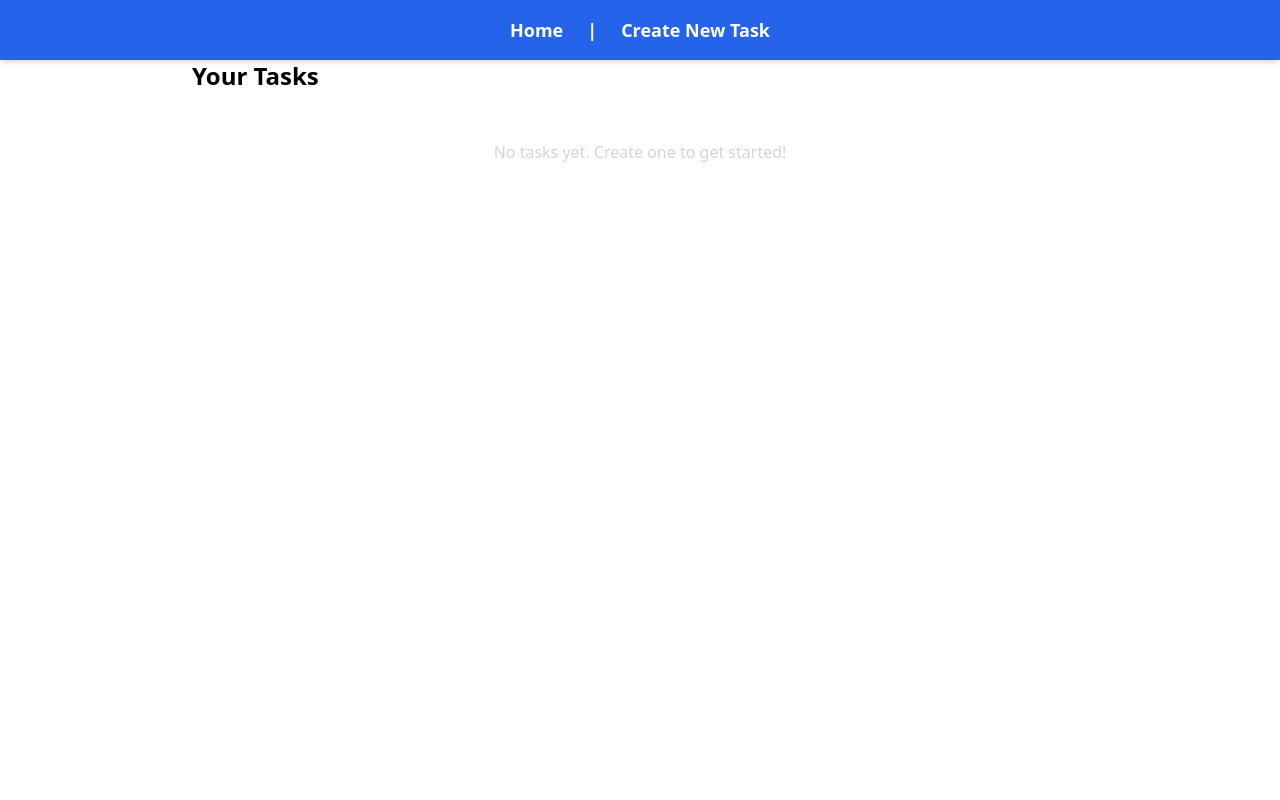
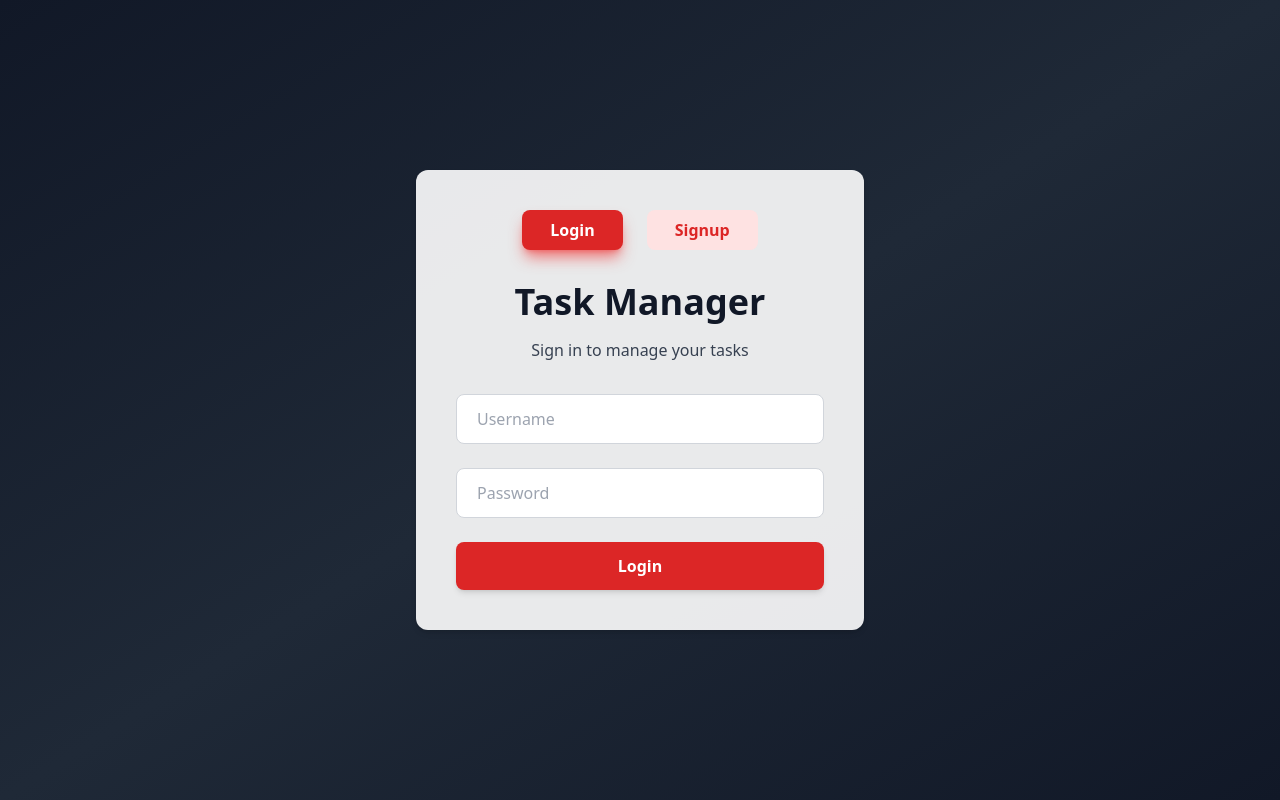
Before and after one commit to Kaviyariya/task-manager, a React (Vite) app: page / in a window 1280 px wide. Built offline with nearby package versions, Linux system fonts and the light colour scheme.

Commit message:
Update App.jsx

```diff
--- a/src/App.jsx
+++ b/src/App.jsx
@@ -2,45 +2,51 @@ import Home from './pages/Home'
 import Create from './pages/Create'
 import Edit from './pages/Edit'
 import LoginSignup from './pages/Login'
-import { Routes, Route, Link } from "react-router-dom";
+import { Routes, Route, Link, Navigate } from "react-router-dom";
 import { useState, useEffect } from 'react';
 
-import './App.css'
-
 function App() {
-
   const [tasks, setTasks] = useState(() => {
     const savedTasks = localStorage.getItem("tasks");
     return savedTasks ? JSON.parse(savedTasks) : [];
   });
+
+  const [isLoggedIn, setIsLoggedIn] = useState(localStorage.getItem("isLoggedIn") === "true");
+
   useEffect(() => {
     localStorage.setItem("tasks", JSON.stringify(tasks));
   }, [tasks]);
+
+  if (!isLoggedIn) {
+    return <LoginSignup setIsLoggedIn={setIsLoggedIn} />;
+  }
+
   return (
     <>
-      <nav className=" w-full bg-blue-600 p-4 flex justify-center items-center gap-6 text-white font-semibold text-lg shadow-md ">
-        <Link to="/" className="hover:underline">
-          Home
-        </Link>
+      <nav className="w-full bg-blue-600 p-4 flex justify-center items-center gap-6 text-white font-semibold text-lg shadow-md">
+        <Link to="/home" className="hover:underline">Home</Link>
         <span>|</span>
-        <Link to="/create" className="hover:underline">
-          Create New Task
-        </Link>
+        <Link to="/create" className="hover:underline">Create New Task</Link>
+        <button
+          onClick={() => {
+            localStorage.removeItem("isLoggedIn");
+            setIsLoggedIn(false);
+          }}
+          className="ml-auto text-white underline hover:no-underline"
+        >
+          Logout
+        </button>
       </nav>
 
       <Routes>
-        <Route
-          path="/"
-          element={<Home tasks={tasks} setTasks={setTasks} />}
-        ></Route>
-        <Route path="/create" element={<Create setTasks={setTasks} />}></Route>
-        <Route
-          path="/edit/:id"
-          element={<Edit tasks={tasks} setTasks={setTasks} />}
-        />
+        <Route path="/home" element={<Home tasks={tasks} setTasks={setTasks} />} />
+        <Route path="/create" element={<Create setTasks={setTasks} />} />
+        <Route path="/edit/:id" element={<Edit tasks={tasks} setTasks={setTasks} />} />
+        <Route path="/" element={<Navigate to="/home" replace />} />
+        <Route path="*" element={<Navigate to="/home" replace />} />
       </Routes>
     </>
   );
 }
 
-export default App
+export default App;
```
